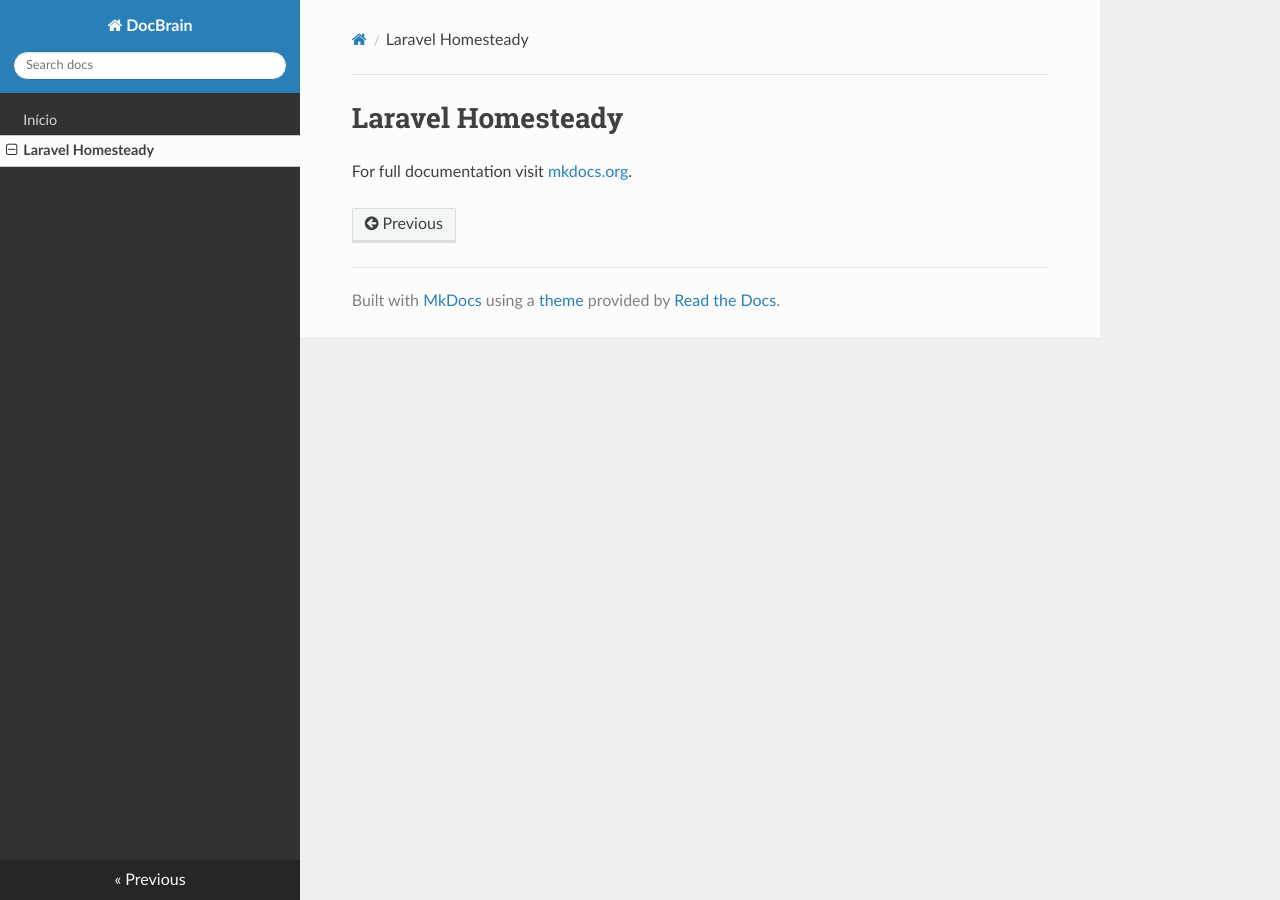
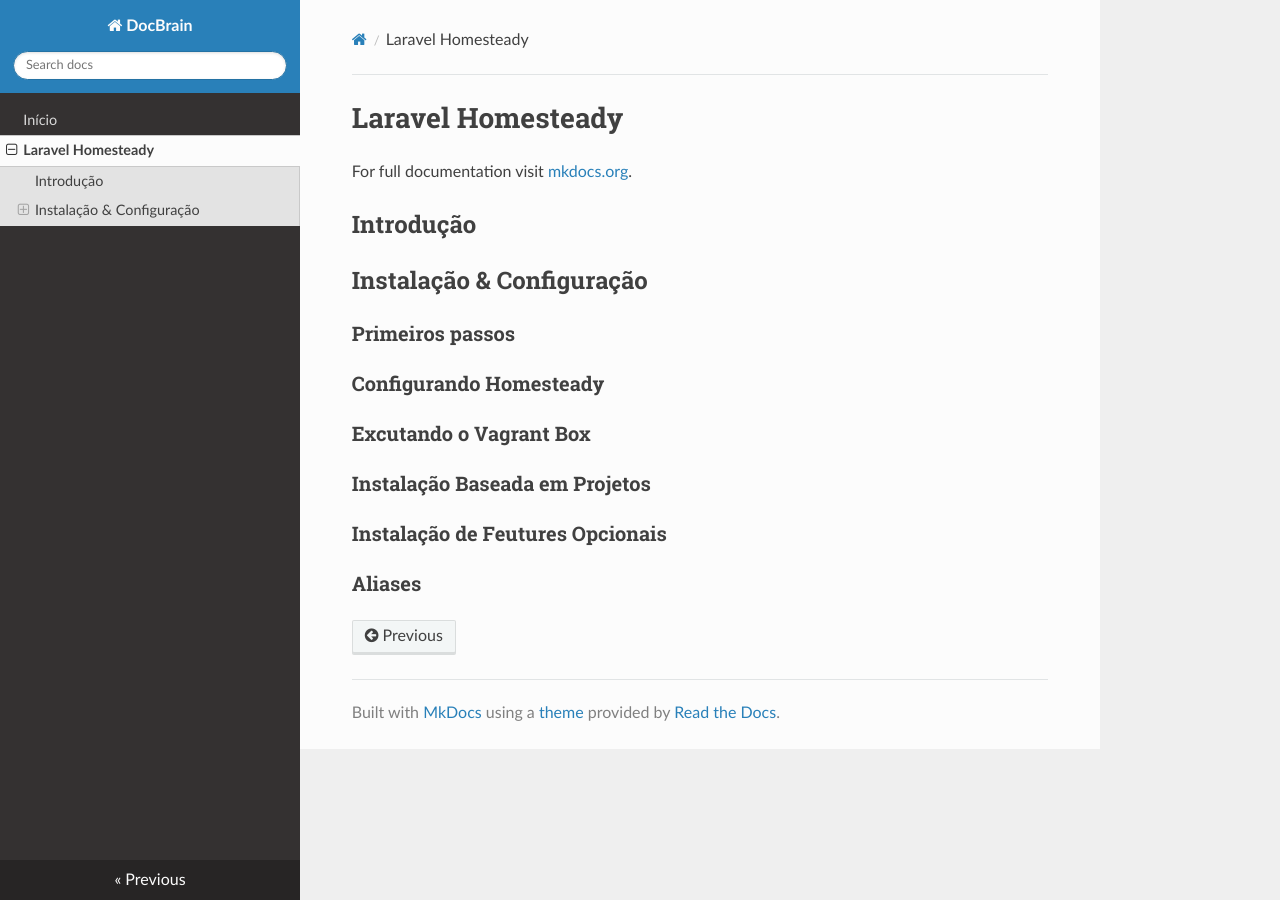
Before and after one commit to rodrigofseguins/docbrain, an MkDocs documentation site: the page built from docs/homesteady.md, in a window 1280 px wide. Built offline with MkDocs 1.6.1, drawn with Linux system fonts in a browser that asks for light colours; nearby versions of some CDN libraries.

Commit message:
Teste de publicação no Read the docs

```diff
--- a/docs/homesteady.md
+++ b/docs/homesteady.md
@@ -1,3 +1,14 @@
 # Laravel Homesteady
 
 For full documentation visit [mkdocs.org](https://www.mkdocs.org).
+
+## Introdução
+
+## Instalação & Configuração
+
+### Primeiros passos
+### Configurando Homesteady
+### Excutando o Vagrant Box
+### Instalação Baseada em Projetos
+### Instalação de Feutures Opcionais
+### Aliases
```
